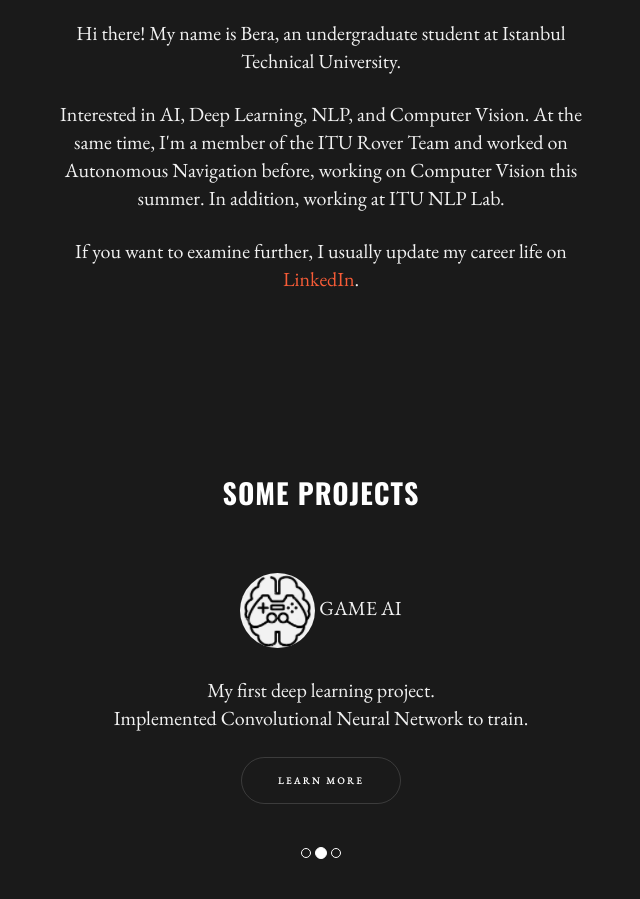
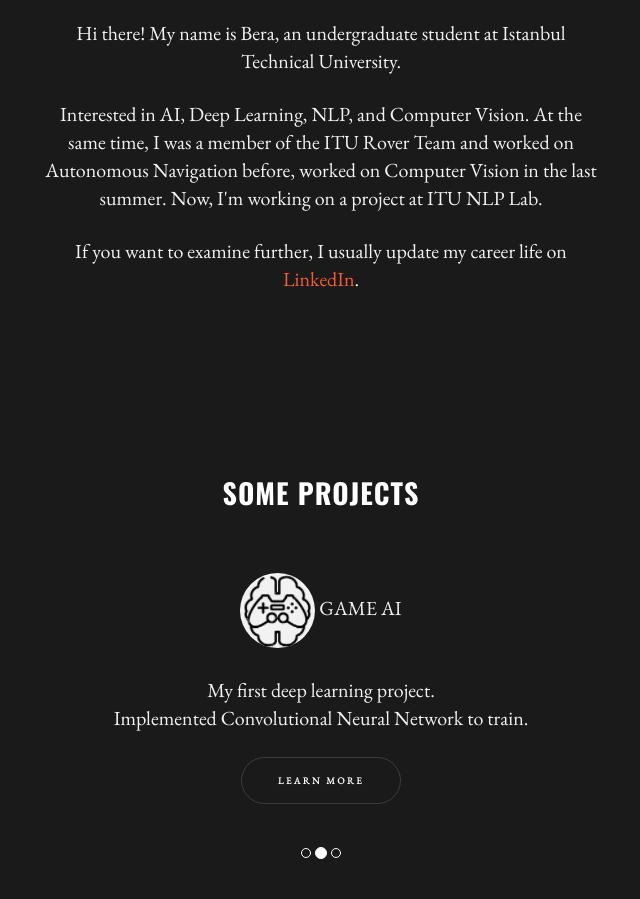
Before and after one commit to Supomera/omer-bera, a plain HTML site: page index.html in a window 1280 px wide. Shown: the part 856-1755 px from the top of the page, without its empty margins (319-959 px from the left). Drawn offline with nearby package versions, Linux system fonts and the light colour scheme.

Commit message:
update of career stuff

```diff
--- a/index.html
+++ b/index.html
@@ -82,7 +82,7 @@
         <!-- INTRO INFORMATIO-->
         <div class="col-lg-6 col-lg-offset-3">
           <p>Hi there! My name is Bera, an undergraduate student at Istanbul Technical University. </p>
-          <p>Interested in AI, Deep Learning, NLP, and Computer Vision. At the same time, I'm a member of the ITU Rover Team and worked on Autonomous Navigation before, working on Computer Vision this summer. In addition, working at ITU NLP Lab. </p>
+          <p>Interested in AI, Deep Learning, NLP, and Computer Vision. At the same time, I was a member of the ITU Rover Team and worked on Autonomous Navigation before, worked on Computer Vision in the last summer. Now, I'm working on a project at ITU NLP Lab. </p>
           <p>If you want to examine further, I usually update my career life on <a href="https://www.linkedin.com/in/omerbera/">LinkedIn</a>.</p>
         </div>
       </div>
```
